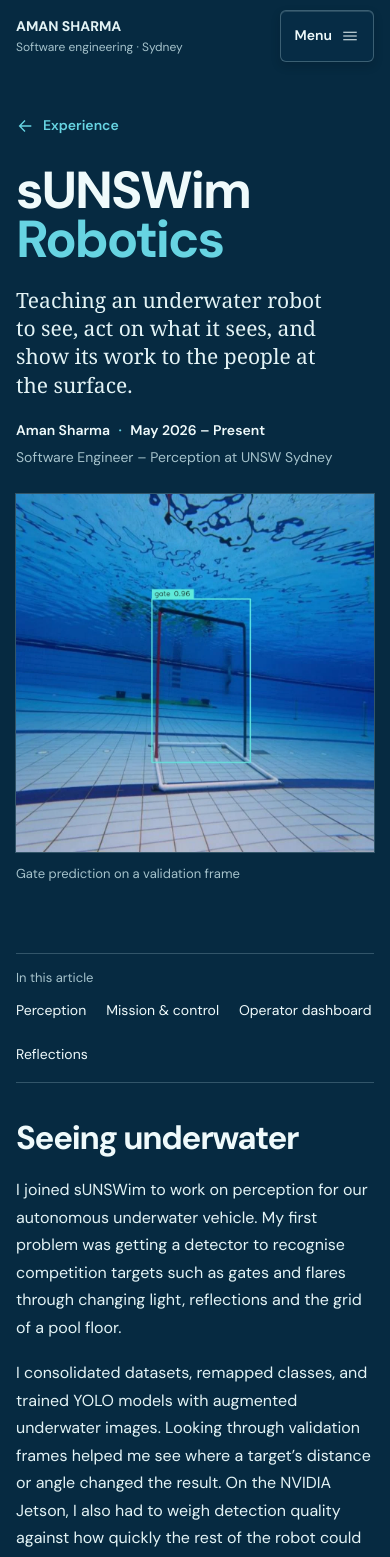
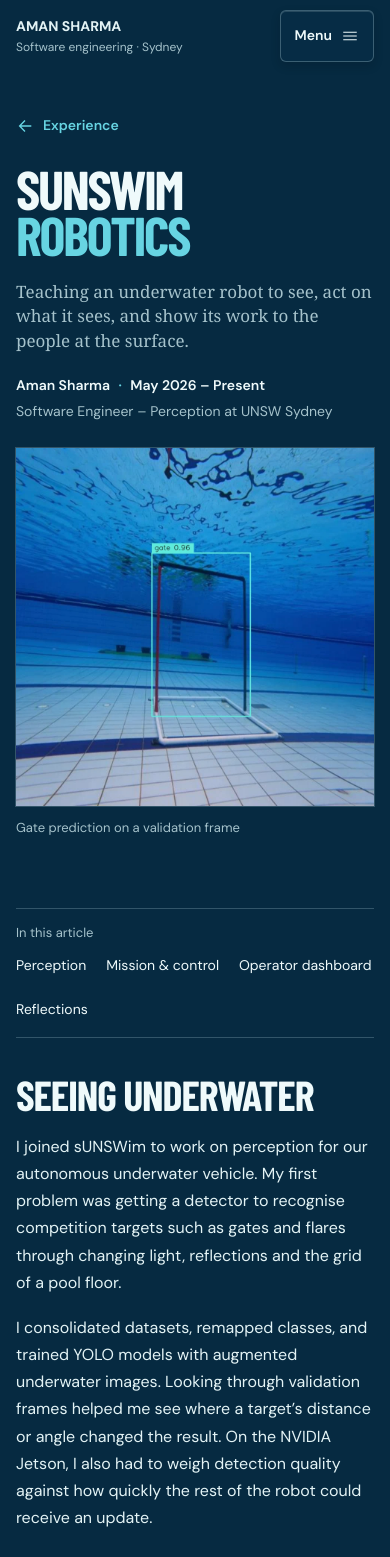
Before and after one commit to amancodeshere/personal-website, a Next.js app: page /experience/sunswim in a window 390 px wide. Shown: the top 1557 px of the page. Built offline with nearby package versions, Linux system fonts and the light colour scheme; a web font is replaced by a local one.

Commit message:
feat:align SunSwim typography with portfolio pages

```diff
--- a/src/app/experience/sunswim/page.module.css
+++ b/src/app/experience/sunswim/page.module.css
@@ -45,11 +45,11 @@
 
 .hero h1 {
   margin: 0;
-  font-size: clamp(50px, 7.4vw, 102px);
-  font-weight: 700;
-  line-height: 0.94;
+  color: var(--ice);
+  font: 900 clamp(44px, 8.5vw, 112px)/0.84 var(--display);
   letter-spacing: -0.04em;
-  color: var(--ice);
+  text-transform: uppercase;
+  overflow-wrap: anywhere;
 }
 
 .hero h1 span {
@@ -58,9 +58,10 @@
 }
 
 .lede {
-  max-width: 32ch;
-  margin: clamp(22px, 3.4vw, 40px) 0 0;
-  font: clamp(21px, 2.35vw, 32px)/1.35 var(--serif);
+  max-width: 42ch;
+  margin: 22px 0 0;
+  color: var(--muted);
+  font: var(--detail-summary-type);
   text-wrap: pretty;
 }
 
@@ -149,17 +150,15 @@
   max-width: 22ch;
   margin: 0 0 20px;
   color: var(--ice);
-  font-size: clamp(33px, 4.25vw, 61px);
-  line-height: 1.06;
-  letter-spacing: -0.04em;
+  font: var(--detail-section-type);
+  letter-spacing: -0.025em;
+  text-transform: uppercase;
   text-wrap: balance;
 }
 
 .story p {
   max-width: 66ch;
   margin: 0 0 18px;
-  font-size: clamp(16px, 1.55vw, 19px);
-  line-height: 1.72;
   text-wrap: pretty;
 }
 
@@ -252,7 +251,7 @@
   }
 
   .hero h1 {
-    font-size: clamp(52px, 12vw, 86px);
+    font-size: clamp(44px, 14vw, 96px);
   }
 }
 
--- a/src/app/globals.css
+++ b/src/app/globals.css
@@ -20,6 +20,9 @@
   --serif: Georgia, "Times New Roman", serif;
   --display: "Barlow Condensed", Impact, sans-serif;
   --body: "DM Sans", Arial, sans-serif;
+  --project-title-type: 600 clamp(21px, 2.1vw, 28px) / 1.25 var(--body);
+  --detail-summary-type: 400 clamp(17px, 2vw, 24px) / 1.45 var(--serif);
+  --detail-section-type: 800 clamp(42px, 6vw, 72px) / 0.88 var(--display);
   --frame: clamp(16px, 2.7vw, 42px);
 }
 * {
@@ -464,7 +467,7 @@ svg {
 .project-row-copy > h3 {
   margin: 5px 0 0;
   color: var(--ice);
-  font: 600 clamp(21px, 2.1vw, 28px)/1.25 var(--body);
+  font: var(--project-title-type);
   letter-spacing: -0.015em;
 }
 .project-row-copy > h3 a:hover {
@@ -678,7 +681,7 @@ svg {
   max-width: 62ch;
   margin: 22px 0 0;
   color: var(--muted);
-  font: 400 clamp(17px, 2vw, 24px)/1.45 var(--serif);
+  font: var(--detail-summary-type);
 }
 .project-detail > .project-art {
   margin: 22px 0 44px;
@@ -742,7 +745,7 @@ svg {
 .timeline-section > h2 {
   margin: 0 0 24px;
   color: var(--ice);
-  font: 800 clamp(42px, 6vw, 72px)/0.88 var(--display);
+  font: var(--detail-section-type);
   letter-spacing: -0.025em;
   text-transform: uppercase;
 }
--- a/src/components/sections/SunSwimFeature.module.css
+++ b/src/components/sections/SunSwimFeature.module.css
@@ -24,9 +24,8 @@
 .title {
   margin: 0;
   color: var(--ice);
-  font-size: clamp(28px, 4.2vw, 58px);
-  line-height: 1.03;
-  letter-spacing: -0.04em;
+  font: var(--project-title-type);
+  letter-spacing: -0.015em;
 }
 
 .role {
```
Also changed, not shown: 1 other file (tests, documents, lock files or other folders).
